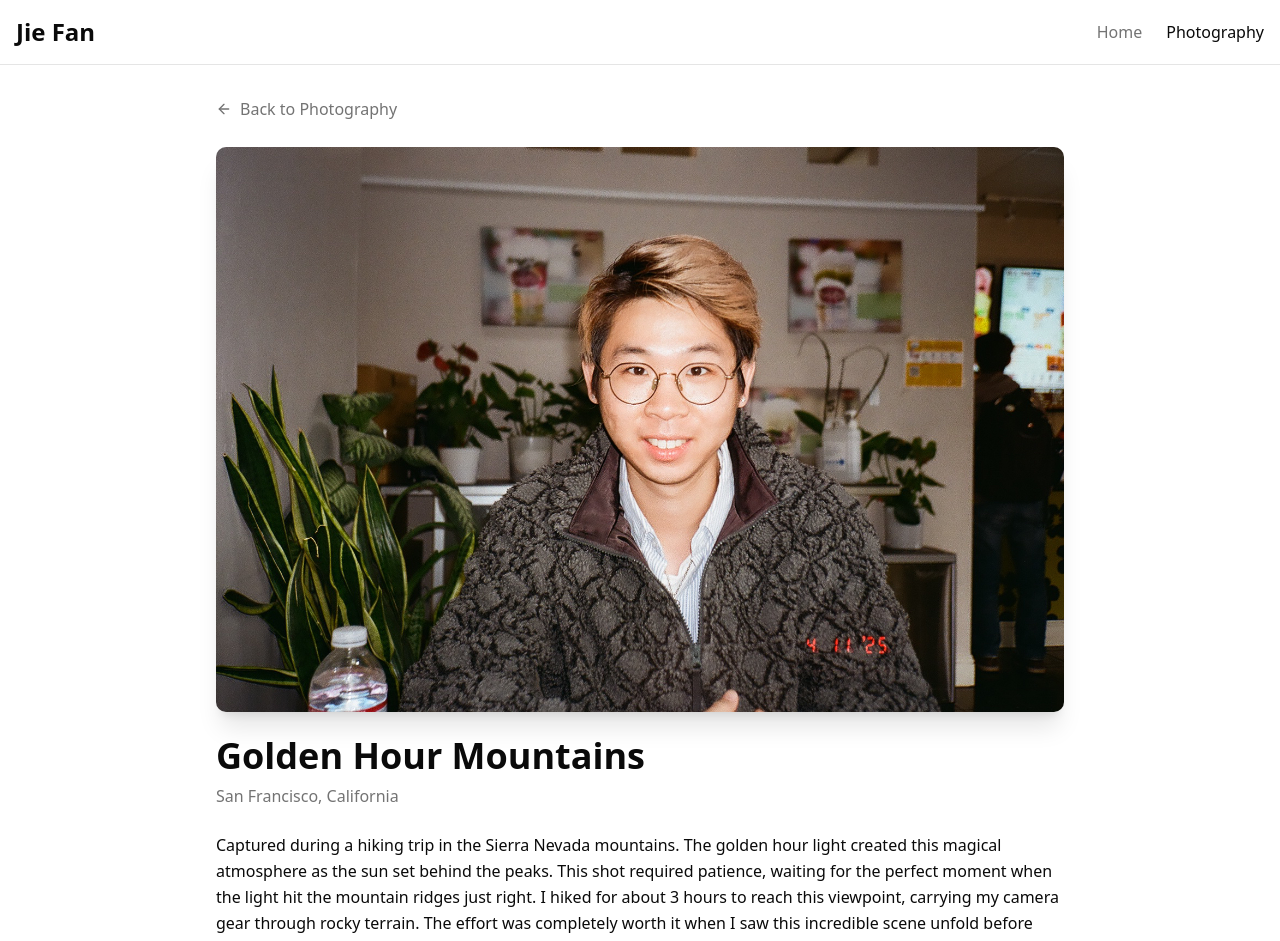
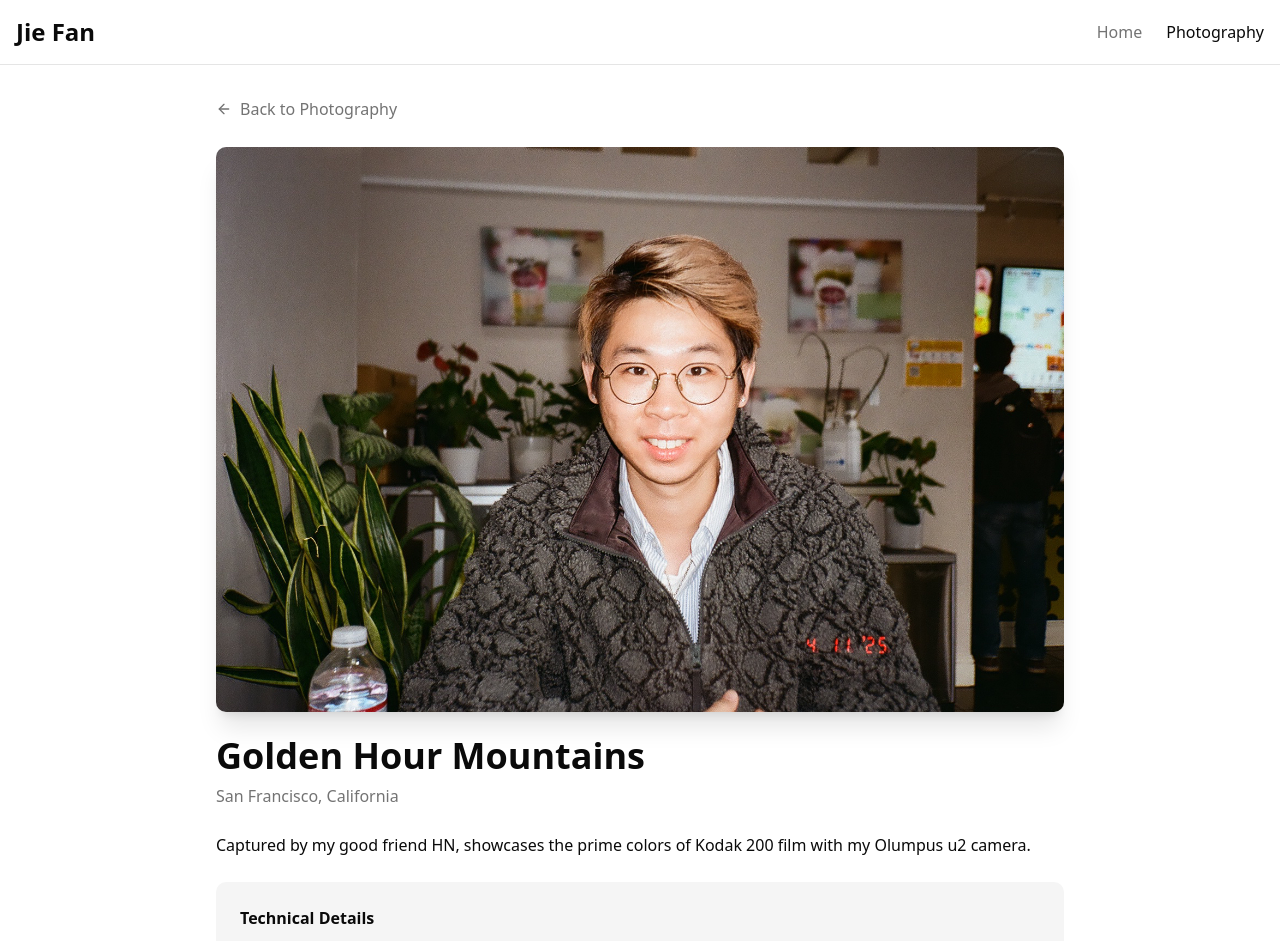
Before and after one commit to jiejackfan/jackkkfan, a Next.js app: page /photography/1 in a window 1280 px wide. Shown: the top 941 px of the page. Built offline with nearby package versions, Linux system fonts and the light colour scheme.

Commit message:
add photography page

```diff
--- a/app/photography/[id]/page.tsx
+++ b/app/photography/[id]/page.tsx
@@ -9,77 +9,78 @@ const photos = [
     src: "/photos/what.jpg",
     title: "Golden Hour Mountains",
     description:
-      "Captured during a hiking trip in the Sierra Nevada mountains. The golden hour light created this magical atmosphere as the sun set behind the peaks. This shot required patience, waiting for the perfect moment when the light hit the mountain ridges just right. I hiked for about 3 hours to reach this viewpoint, carrying my camera gear through rocky terrain. The effort was completely worth it when I saw this incredible scene unfold before me. The interplay of light and shadow across the mountain faces creates a natural drama that no amount of post-processing could replicate.",
+      "Captured by my good friend HN, showcases the prime colors of Kodak 200 film with my Olumpus u2 camera.",
     location: "San Francisco, California",
     camera: "Olympus u2",
     lens: "35mm f/2.8",
     settings: "Kodak Gold 200 ISO",
   },
-  {
-    id: 2,
-    src: "/photos/street-1.jpg",
-    title: "City Life",
-    description:
-      "A candid moment captured on the busy streets of downtown San Francisco. I love how street photography allows you to freeze fleeting moments that tell a story about urban life and human connection. This particular shot caught my eye because of the way the morning light was streaming through the buildings, creating these beautiful geometric shadows on the sidewalk. The subject was completely unaware of being photographed, which I think adds to the authenticity of the moment. Street photography teaches you to be patient and observant, always ready for those split-second opportunities that reveal the poetry in everyday life.",
-    location: "Downtown San Francisco, California",
-    camera: "Fujifilm X-T4",
-    lens: "35mm f/1.4",
-    settings: "f/2.8, 1/250s, ISO 400",
-  },
-  {
-    id: 3,
-    src: "/photos/nature-1.jpg",
-    title: "Morning Dew",
-    description:
-      "Early morning macro photography in my local park. The dew drops on this spider web caught the first rays of sunlight, creating natural prisms. Macro photography has taught me to appreciate the small details we often overlook in our daily lives. I woke up at 5 AM to catch the perfect lighting conditions - that magical hour just after sunrise when the dew is still fresh and the light is soft and golden. Getting this shot required lying on the wet grass for about 20 minutes, adjusting my position millimeter by millimeter to get the perfect angle where the light would refract through the water droplets just right.",
-    location: "Golden Gate Park, San Francisco",
-    camera: "Canon EOS R5",
-    lens: "100mm f/2.8 Macro",
-    settings: "f/5.6, 1/60s, ISO 200",
-  },
-  {
-    id: 4,
-    src: "/photos/portrait-1.jpg",
-    title: "Natural Portrait",
-    description:
-      "A portrait session with natural lighting during the blue hour. I prefer working with available light rather than artificial lighting - it creates more authentic and emotional connections in portraits. This session was particularly special because we were working with a complete stranger who responded to my call for portrait volunteers on social media. There's something magical about that trust between photographer and subject, especially when you're both creating art together. The blue hour provides this incredibly flattering, even light that makes everyone look their best while maintaining a natural, unforced quality.",
-    location: "Crissy Field, San Francisco",
-    camera: "Sony A7 III",
-    lens: "85mm f/1.8",
-    settings: "f/2.2, 1/80s, ISO 800",
-  },
-  {
-    id: 5,
-    src: "/photos/architecture-1.jpg",
-    title: "Modern Lines",
-    description:
-      "The geometric patterns of modern architecture fascinate me. This shot was taken at the SFMOMA, focusing on how light and shadow interact with the building's angular design to create abstract compositions. Architecture photography is like solving a puzzle - you're looking for that perfect angle where all the lines, shapes, and lighting come together to create something that's both documentary and artistic. I spent about an hour walking around this building, studying how the light changed throughout the day and how it affected the mood and feeling of the structure.",
-    location: "SFMOMA, San Francisco",
-    camera: "Canon EOS R5",
-    lens: "16-35mm f/2.8",
-    settings: "f/11, 1/200s, ISO 100",
-  },
-  {
-    id: 6,
-    src: "/photos/sunset-1.jpg",
-    title: "Ocean Sunset",
-    description:
-      "Taken at Half Moon Bay during a particularly spectacular sunset. The waves were crashing against the rocks, and I used a longer exposure to capture the smooth water movement while keeping the dramatic sky sharp. Seascape photography requires a lot of patience and often getting soaked by unexpected waves! I had to time the exposure perfectly to capture the motion of the water while avoiding camera shake from the wind. The salt spray was constantly hitting my lens, so I had to clean it between every few shots. But moments like these - when nature puts on such an incredible display - make all the challenges worthwhile.",
-    location: "Half Moon Bay, California",
-    camera: "Sony A7 III",
-    lens: "24-105mm f/4",
-    settings: "f/8, 2s, ISO 100",
-  },
+  // {
+  //   id: 2,
+  //   src: "/photos/street-1.jpg",
+  //   title: "City Life",
+  //   description:
+  //     "A candid moment captured on the busy streets of downtown San Francisco. I love how street photography allows you to freeze fleeting moments that tell a story about urban life and human connection. This particular shot caught my eye because of the way the morning light was streaming through the buildings, creating these beautiful geometric shadows on the sidewalk. The subject was completely unaware of being photographed, which I think adds to the authenticity of the moment. Street photography teaches you to be patient and observant, always ready for those split-second opportunities that reveal the poetry in everyday life.",
+  //   location: "Downtown San Francisco, California",
+  //   camera: "Fujifilm X-T4",
+  //   lens: "35mm f/1.4",
+  //   settings: "f/2.8, 1/250s, ISO 400",
+  // },
+  // {
+  //   id: 3,
+  //   src: "/photos/nature-1.jpg",
+  //   title: "Morning Dew",
+  //   description:
+  //     "Early morning macro photography in my local park. The dew drops on this spider web caught the first rays of sunlight, creating natural prisms. Macro photography has taught me to appreciate the small details we often overlook in our daily lives. I woke up at 5 AM to catch the perfect lighting conditions - that magical hour just after sunrise when the dew is still fresh and the light is soft and golden. Getting this shot required lying on the wet grass for about 20 minutes, adjusting my position millimeter by millimeter to get the perfect angle where the light would refract through the water droplets just right.",
+  //   location: "Golden Gate Park, San Francisco",
+  //   camera: "Canon EOS R5",
+  //   lens: "100mm f/2.8 Macro",
+  //   settings: "f/5.6, 1/60s, ISO 200",
+  // },
+  // {
+  //   id: 4,
+  //   src: "/photos/portrait-1.jpg",
+  //   title: "Natural Portrait",
+  //   description:
+  //     "A portrait session with natural lighting during the blue hour. I prefer working with available light rather than artificial lighting - it creates more authentic and emotional connections in portraits. This session was particularly special because we were working with a complete stranger who responded to my call for portrait volunteers on social media. There's something magical about that trust between photographer and subject, especially when you're both creating art together. The blue hour provides this incredibly flattering, even light that makes everyone look their best while maintaining a natural, unforced quality.",
+  //   location: "Crissy Field, San Francisco",
+  //   camera: "Sony A7 III",
+  //   lens: "85mm f/1.8",
+  //   settings: "f/2.2, 1/80s, ISO 800",
+  // },
+  // {
+  //   id: 5,
+  //   src: "/photos/architecture-1.jpg",
+  //   title: "Modern Lines",
+  //   description:
+  //     "The geometric patterns of modern architecture fascinate me. This shot was taken at the SFMOMA, focusing on how light and shadow interact with the building's angular design to create abstract compositions. Architecture photography is like solving a puzzle - you're looking for that perfect angle where all the lines, shapes, and lighting come together to create something that's both documentary and artistic. I spent about an hour walking around this building, studying how the light changed throughout the day and how it affected the mood and feeling of the structure.",
+  //   location: "SFMOMA, San Francisco",
+  //   camera: "Canon EOS R5",
+  //   lens: "16-35mm f/2.8",
+  //   settings: "f/11, 1/200s, ISO 100",
+  // },
+  // {
+  //   id: 6,
+  //   src: "/photos/sunset-1.jpg",
+  //   title: "Ocean Sunset",
+  //   description:
+  //     "Taken at Half Moon Bay during a particularly spectacular sunset. The waves were crashing against the rocks, and I used a longer exposure to capture the smooth water movement while keeping the dramatic sky sharp. Seascape photography requires a lot of patience and often getting soaked by unexpected waves! I had to time the exposure perfectly to capture the motion of the water while avoiding camera shake from the wind. The salt spray was constantly hitting my lens, so I had to clean it between every few shots. But moments like these - when nature puts on such an incredible display - make all the challenges worthwhile.",
+  //   location: "Half Moon Bay, California",
+  //   camera: "Sony A7 III",
+  //   lens: "24-105mm f/4",
+  //   settings: "f/8, 2s, ISO 100",
+  // },
 ]
 
 interface PhotoPageProps {
   params: {
     id: string
-  }
+  };
 }
 
 export default function PhotoPage({ params }: PhotoPageProps) {
-  const photoId = Number.parseInt(params.id)
+  const { id } = params;
+  const photoId = Number.parseInt(id)
   const photo = photos.find((p) => p.id === photoId)
 
   if (!photo) {
```
